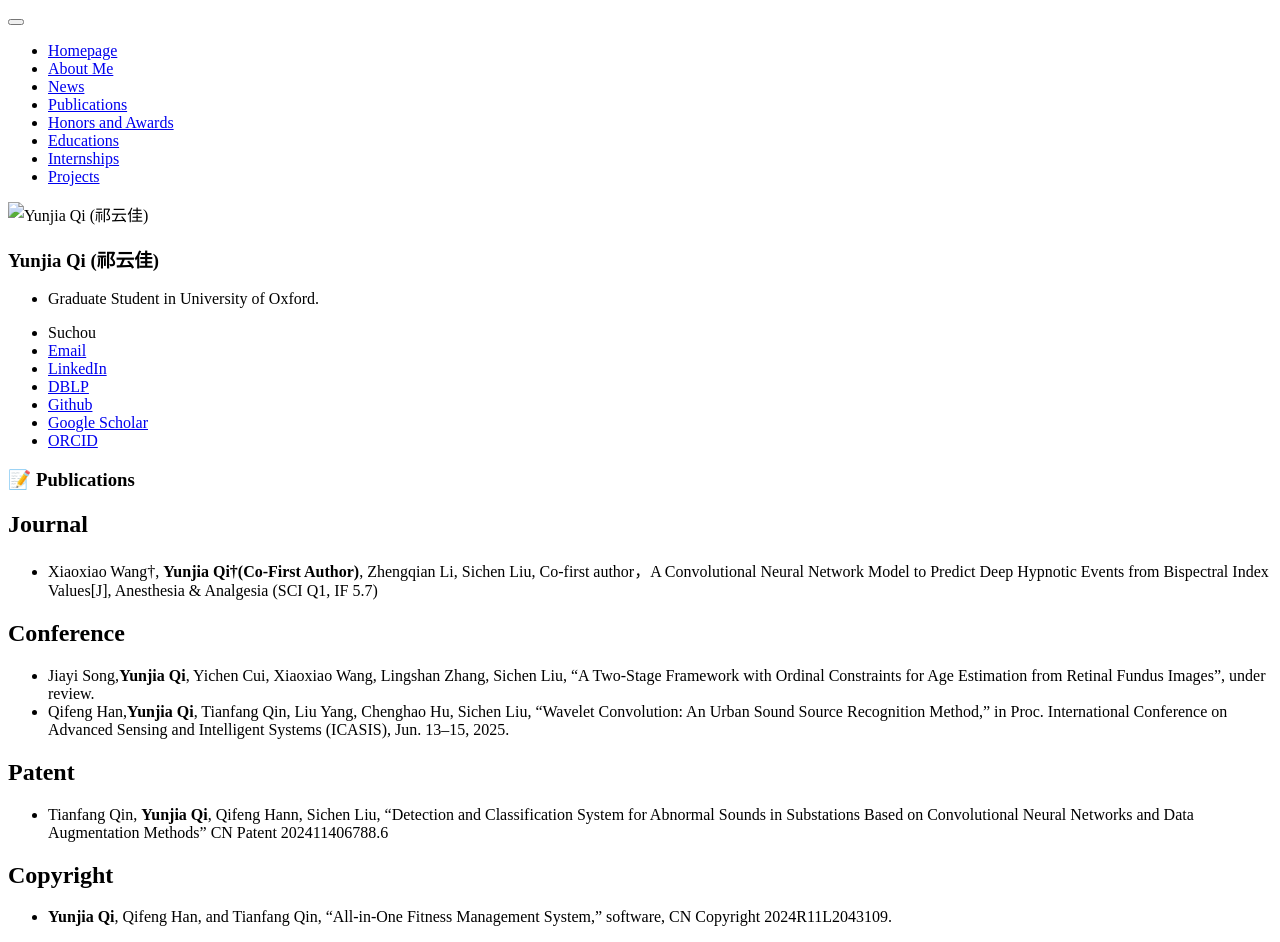
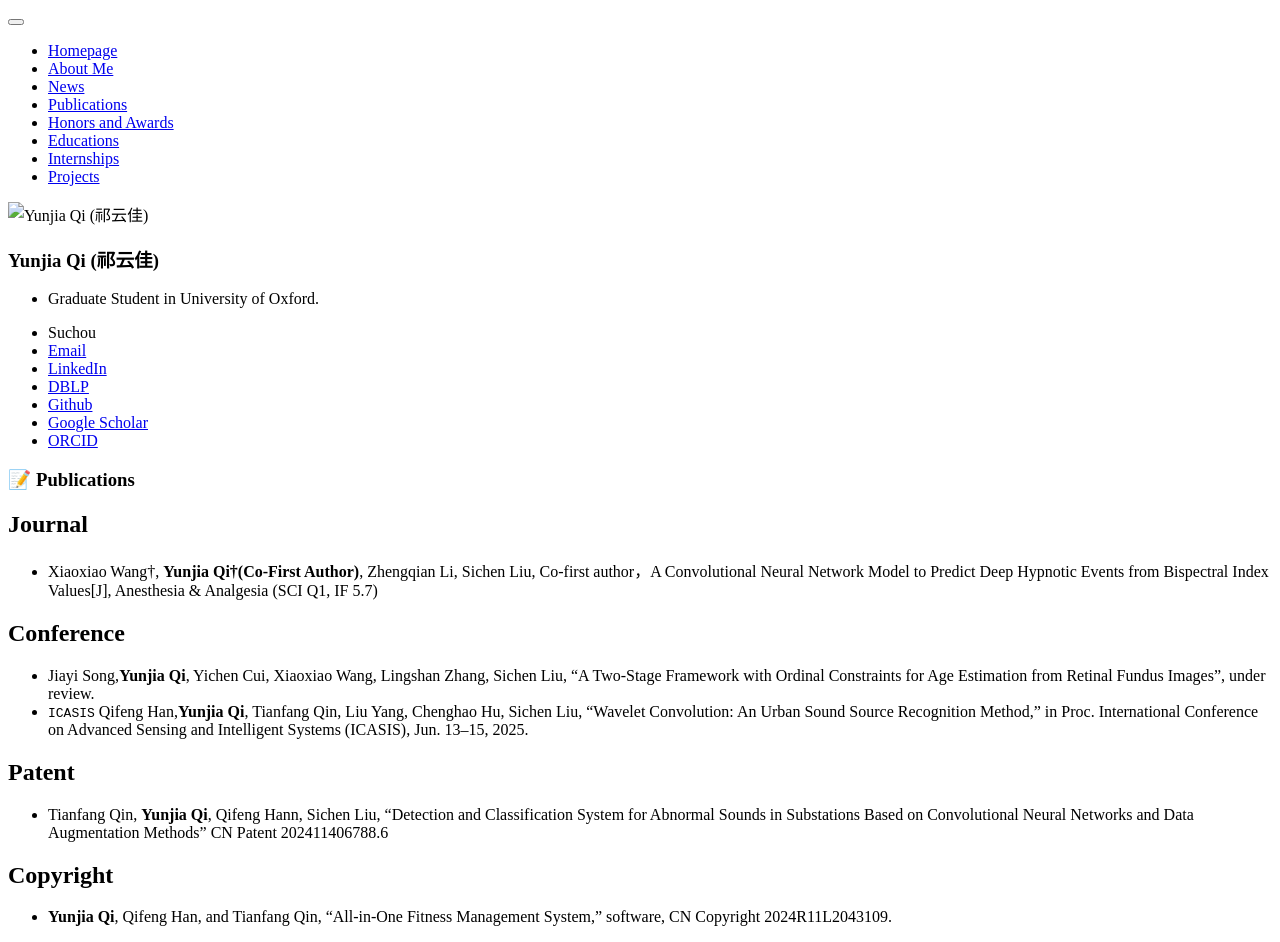
Before and after one commit to RayeRen/rayeren.github.io, a Jekyll site: the page built from _pages/includes/pub.md, in a window 1280 px wide. Built offline with Jekyll 4.4.1, drawn with Linux system fonts in a browser that asks for light colours; our own code applies the rules of GitHub Pages for plain Markdown files.

Commit message:
Update pub.md

```diff
--- a/_pages/includes/pub.md
+++ b/_pages/includes/pub.md
@@ -6,7 +6,7 @@
 
 ## Conference
 - Jiayi Song,**Yunjia Qi**, Yichen Cui, Xiaoxiao Wang, Lingshan Zhang, Sichen Liu, "A Two-Stage Framework with Ordinal Constraints for Age Estimation from Retinal Fundus Images", under review.
-- Qifeng Han,**Yunjia Qi**, Tianfang Qin, Liu Yang, Chenghao Hu, Sichen Liu, "Wavelet Convolution: An Urban Sound Source Recognition Method," in Proc. International Conference on Advanced Sensing and Intelligent Systems (ICASIS), Jun. 13–15, 2025.
+- ``ICASIS`` Qifeng Han,**Yunjia Qi**, Tianfang Qin, Liu Yang, Chenghao Hu, Sichen Liu, "Wavelet Convolution: An Urban Sound Source Recognition Method," in Proc. International Conference on Advanced Sensing and Intelligent Systems (ICASIS), Jun. 13–15, 2025.
 
 
 ## Patent
```
